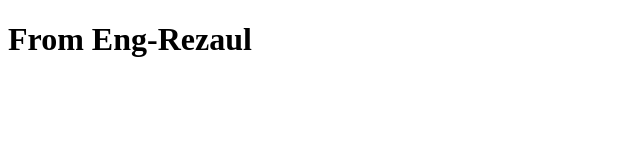
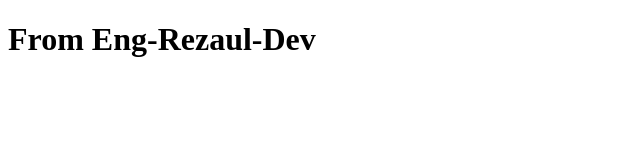
Before and after one commit to Eng-Rezaul-Dev/git-practice-main, a plain HTML site: page index.html in a window 1280 px wide. Shown: the whole page, without its empty margins (0-640 px from the left). Drawn offline with Linux system fonts and the light colour scheme.

Commit message:
Third commit version 1.0.2

```diff
--- a/index.html
+++ b/index.html
@@ -6,6 +6,6 @@
     <title>Document</title>
 </head>
 <body>
-    <h1>From Eng-Rezaul</h1>
+    <h1>From Eng-Rezaul-Dev </h1>
 </body>
 </html>
```
